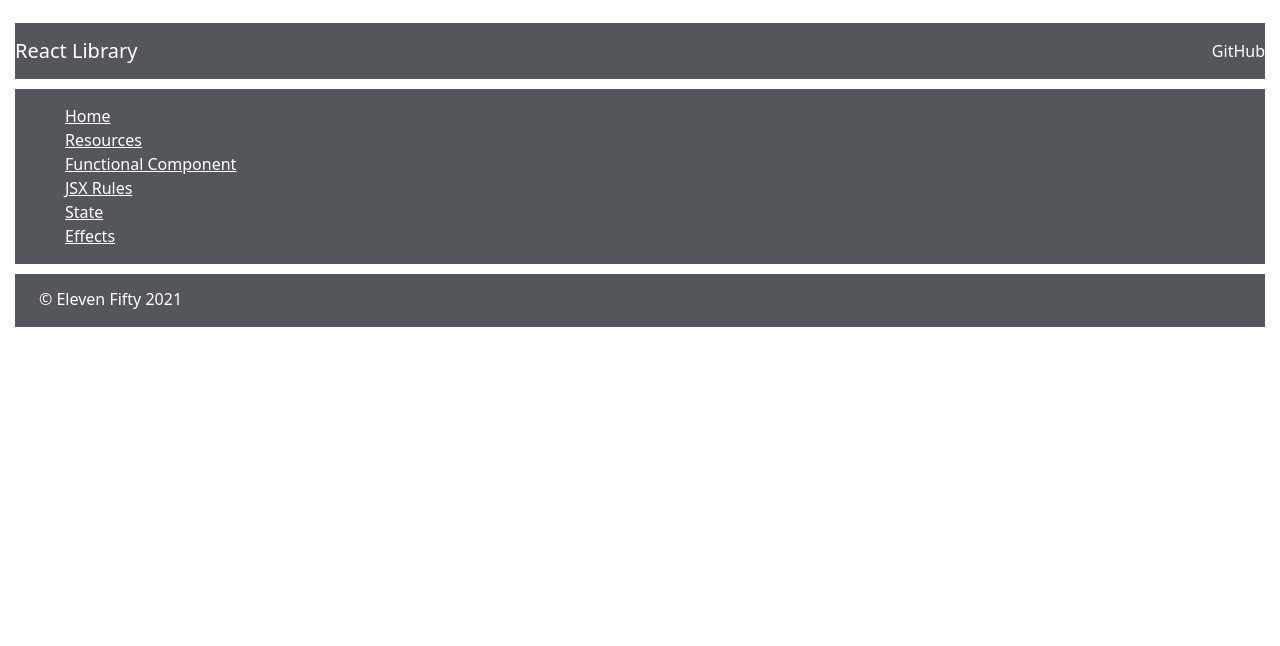
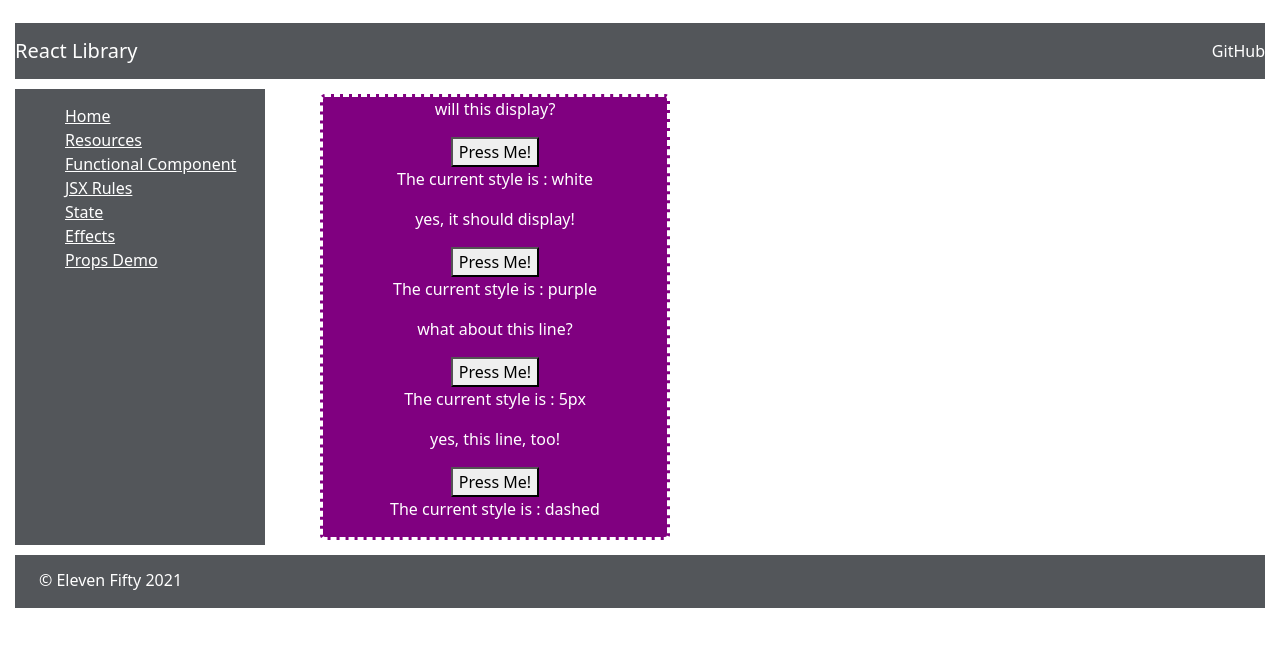
Before and after one commit to slholton/react-fundamentals, a React (Create React App) app: page /propsdemo in a window 1280 px wide. Shown: the top 646 px of the page. Built offline with nearby package versions, Linux system fonts and the light colour scheme.

Commit message:
added a Props component

```diff
--- /dev/null
+++ b/src/components/concepts/PropsDemo.js
@@ -0,0 +1,84 @@
+import {useState} from 'react';
+import PropTypes from 'prop-types';
+
+const PropsDemo = () => {
+
+    const [ color, setColor] = useState('white');
+    const [ backgroundColor, setBackgroundColor ] = useState('purple');
+    const [ borderRadius, setBorderRadius ] = useState('5px');
+    const [ borderStyle, setBorderStyle ] = useState('dashed');
+    const [ display, setDisplay ] = useState('inline-block');
+    const [ width, setWidth ] = useState('350px');
+    const [ textAlign, setTextAlign ] = useState('center');
+
+    let styles = {
+        color : color,
+        backgroundColor : backgroundColor,
+        borderRadius : borderRadius,
+        borderStyle : borderStyle,
+        display : display,
+        width : width,
+        textAlign : textAlign
+    };
+
+    const toggleColor = () => {
+        color === 'white' ? setColor('pink') : setColor('white');
+    };
+
+    const toggleBackgroundColor = () => {
+        backgroundColor === 'black' ? setBackgroundColor('white') : setBackgroundColor('black');
+    };
+
+    const toggleBorderRadius = () => {
+        borderRadius === '10px' ? setBorderRadius ('15px') : setBorderRadius('10px');
+    };
+
+    const toggleBorderStyle = () => {
+        borderStyle == 'dashed' ? setBorderStyle("groove") : setBorderStyle('dashed');
+    };
+
+    return(
+        <div className='main'>
+            <div className='mainDiv'>
+                <div style={styles}>
+                <FunctionalComponent string='will this display?' function={toggleColor} selectedStyle={ color } />
+                <FunctionalComponent string='yes, it should display!' function={toggleBackgroundColor} selectedStyle={ backgroundColor } />
+                <FunctionalComponent string='what about this line?' function={toggleBorderRadius} selectedStyle={ borderRadius } />
+                <FunctionalComponent string='yes, this line, too!' function={toggleBorderStyle} selectedStyle={ borderStyle } />
+                </div>
+            </div>
+        </div>
+    );
+};
+
+export default PropsDemo;
+
+const FunctionalComponent = (props) => {
+    return(
+        <div>
+            <p>{props.string}</p>
+            <button onClick={props.function}>Press Me!</button>
+            <TinyComponent selectedStyle={ props.selectedStyle } />
+        </div>
+    );
+};
+
+const TinyComponent = (props) => {
+    return (
+        <div>
+            <p>The current style is : { props.selectedStyle }</p>
+        </div>
+    );
+};
+
+FunctionalComponent.defaultProps = {
+    string: 'This is wild!',
+    function: () => console.log('Can I see this in my dev tools?'),
+    selectedStyle : 'what style??'
+};
+
+FunctionalComponent.propsTypes = {
+    string: PropTypes.string.isRequired,
+    function: PropTypes.func.isRequired,
+    selectedStyle: PropTypes.string.isRequired
+};
--- a/src/components/site/Sidebar.js
+++ b/src/components/site/Sidebar.js
@@ -10,6 +10,7 @@
 import JSXRules from '../site/JSXRules';
 import State from '../concepts/State';
 import Effects from '../concepts/Effects'
+import PropsDemo from '../concepts/PropsDemo';
 
 const Sidebar = () => {
     return(
@@ -22,6 +23,7 @@
                     <li><Link to='/jsxrules'>JSX Rules</Link></li>
                     <li><Link to='/state'>State</Link></li>
                     <li><Link to='/effects'>Effects</Link></li>
+                    <li><Link to='propsdemo'>Props Demo</Link></li>
                 </ul>
             </div>
             <div className='sidebar-route'>
@@ -33,6 +35,7 @@
                     <Route exact path='/jsxrules'><JSXRules /></Route>
                     <Route exact path='/state'><State /></Route>
                     <Route exact path='/effects'><Effects /></Route>
+                    <Route exact path='/propsdemo'><PropsDemo /></Route>
                 </Switch>
             </div>
         </div>
```
